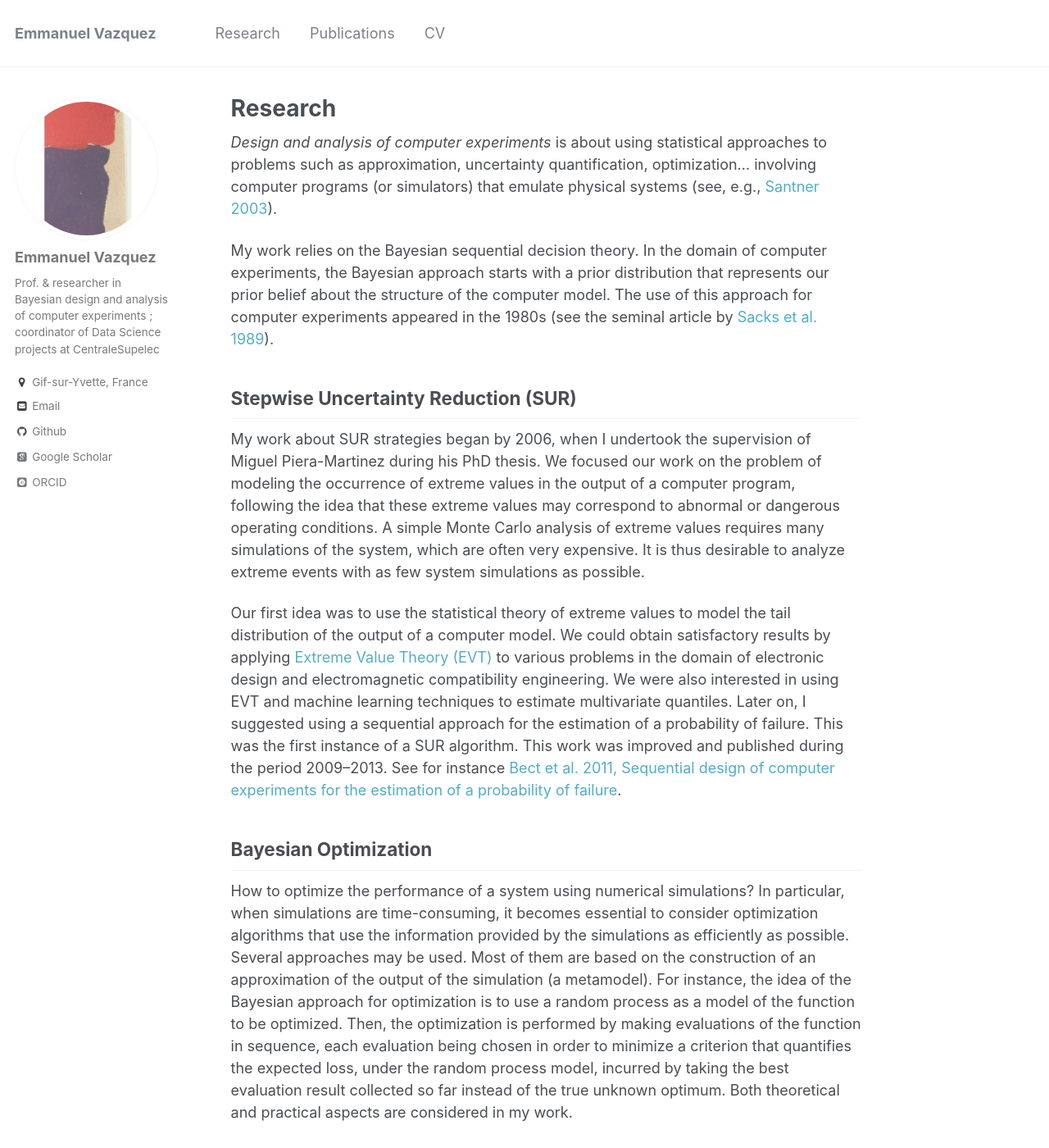
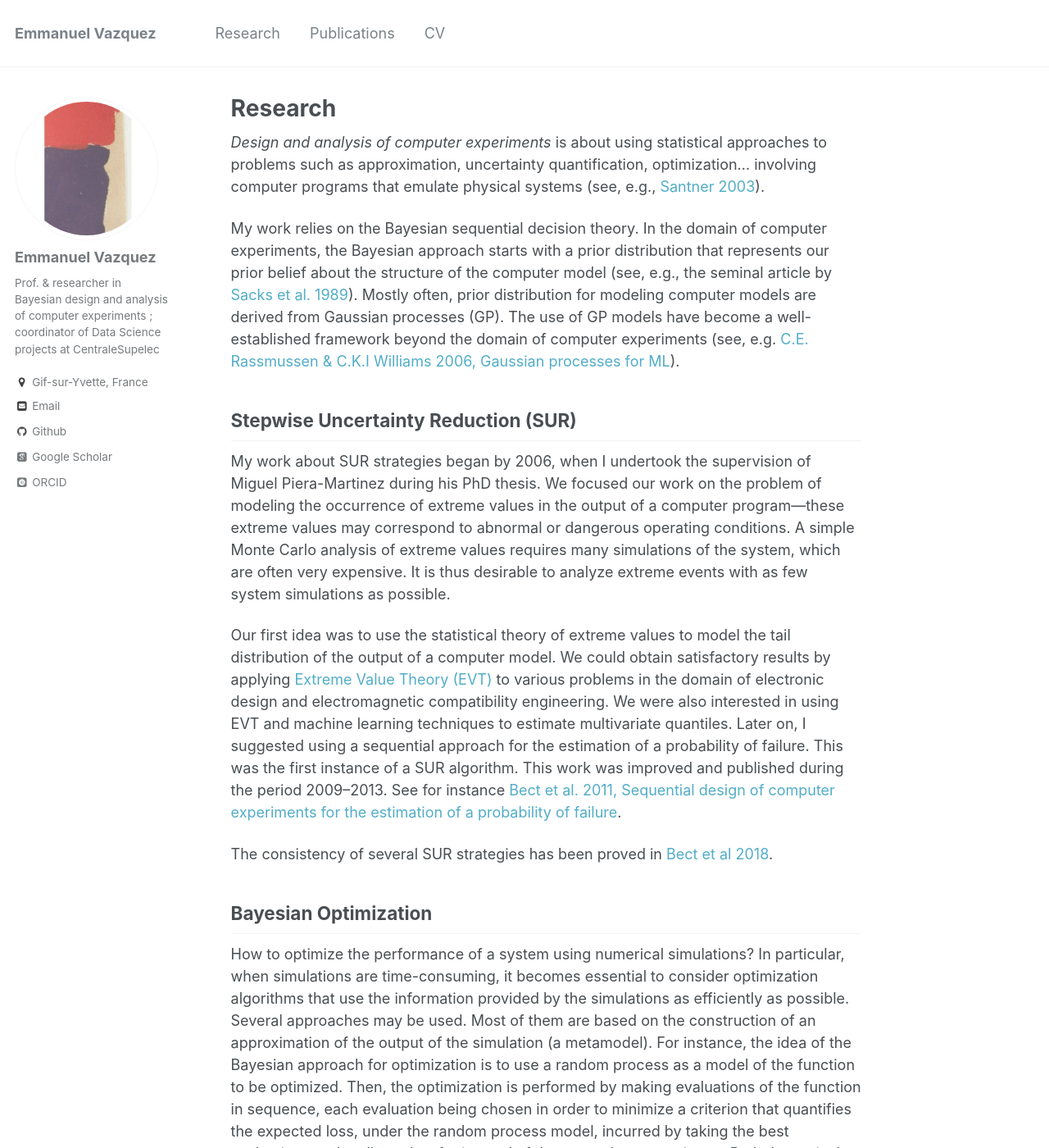
Before and after one commit to emvazquez/emvazquez.github.io, a Jekyll site: the page built from _pages/bdace.md, in a window 1280 px wide and 1400 px high. Shown: the whole window at 82% size. Built offline with Jekyll 4.4.1, drawn with Linux system fonts in a browser that asks for light colours; some web fonts are replaced; some of the changed text lies outside the part shown.

Commit message:
Update bdace.md

```diff
--- a/_pages/bdace.md
+++ b/_pages/bdace.md
@@ -4,21 +4,26 @@ permalink: /bdace/
 author_profile: true
 ---
 
-_Design and analysis of computer experiments_ is about using statistical approaches to problems such as  approximation, uncertainty quantification, optimization... involving computer programs (or simulators) that emulate physical systems (see, e.g., [Santner 2003](https://www.springer.com/fr/book/9780387954202)).
+_Design and analysis of computer experiments_ is about using statistical approaches to problems such as  approximation, uncertainty quantification, optimization... involving computer programs that emulate physical systems (see, e.g., [Santner 2003](https://www.springer.com/fr/book/9780387954202)).
 
-My work relies on the Bayesian sequential decision theory.  In the domain of computer experiments, the Bayesian approach starts with a prior distribution that represents our prior belief about the structure of the computer model. The use of this approach  for computer experiments appeared in the 1980s (see the seminal article by [Sacks et al. 1989](https://projecteuclid.org/euclid.ss/1177012413)).
+My work relies on the Bayesian sequential decision theory.  In the domain of computer experiments, the Bayesian approach starts with a prior distribution that represents our prior belief about the structure of the computer model (see, e.g., the seminal article by [Sacks et al. 1989](https://projecteuclid.org/euclid.ss/1177012413)). Mostly often, prior distribution for modeling computer models are derived from Gaussian processes (GP). The use of GP models have become a well-established framework beyond the domain of computer experiments (see, e.g. [C.E. Rassmussen & C.K.I Williams 2006, Gaussian processes for ML](http://www.gaussianprocess.org/gpml/)).
 
 Stepwise Uncertainty Reduction (SUR)
 ------
 
 My work about SUR strategies began by 2006, when I undertook the supervision of Miguel
-Piera-Martinez during his PhD thesis. We focused our work on the problem of modeling the occurrence of extreme values in the output of a computer program, following the idea that these extreme values may correspond to
+Piera-Martinez during his PhD thesis. We focused our work on the problem of modeling the occurrence of extreme values in the output of a computer program---these extreme values may correspond to
 abnormal or dangerous operating conditions.  A simple Monte Carlo analysis of extreme values requires many simulations of the system, which are often very expensive. It is thus desirable to analyze extreme events with as few system simulations as possible.
 
 Our first idea was to use the statistical theory of extreme values to model the tail distribution of the output of a computer model. We could obtain satisfactory results by applying [Extreme Value Theory (EVT)](https://en.wikipedia.org/wiki/Extreme_value_theory) to various problems in the domain of electronic design and electromagnetic compatibility engineering. We were also interested in using EVT and machine learning techniques to estimate multivariate quantiles. Later on, I suggested using a sequential approach for the estimation of a probability of failure. This was the first instance of a SUR algorithm. This work was improved and published during the period 2009--2013. See for instance [Bect et al. 2011, Sequential design of computer experiments for the estimation of a probability of failure](https://link.springer.com/article/10.1007/s11222-011-9241-4).
 
+The consistency of several SUR strategies has been proved in [Bect et al 2018](https://arxiv.org/abs/1608.01118).
 
 Bayesian Optimization
 ------
 
-How to optimize the performance of a system using numerical simulations? In particular, when simulations are time-consuming, it becomes essential to consider optimization algorithms that use the information provided by the simulations as efficiently as possible. Several approaches may be used. Most of them are based on the construction of an approximation of the output of the simulation (a metamodel). For instance, the idea of the Bayesian approach for optimization is to use a random process as a model of the function to be optimized. Then, the optimization is performed by making evaluations of the function in sequence, each evaluation being chosen in order to minimize a criterion that quantifies the expected loss, under the random process model, incurred by taking the best evaluation result collected so far instead of the true unknown optimum. Both theoretical and practical aspects are considered in my work.
+How to optimize the performance of a system using numerical simulations? In particular, when simulations are time-consuming, it becomes essential to consider optimization algorithms that use the information provided by the simulations as efficiently as possible. Several approaches may be used. Most of them are based on the construction of an approximation of the output of the simulation (a metamodel). For instance, the idea of the Bayesian approach for optimization is to use a random process as a model of the function to be optimized. Then, the optimization is performed by making evaluations of the function in sequence, each evaluation being chosen in order to minimize a criterion that quantifies the expected loss, under the random process model, incurred by taking the best evaluation result collected so far instead of the true unknown optimum. Both theoretical and practical aspects are considered in my work:
+ * [An informational approach to the global optimization of expensive-to-evaluate functions](https://link.springer.com/article/10.1007/s10898-008-9354-2)
+ * [Convergence properties of the expected improvement algorithm with fixed mean and covariance functions](https://www.sciencedirect.com/science/article/pii/S0378375810001850)
+ * [Robust Gaussian Process-Based Global Optimization Using a Fully Bayesian Expected Improvement Criterion](https://link.springer.com/chapter/10.1007%2F978-3-642-25566-3_13)
+ * [A Bayesian approach to constrained single- and multi-objective optimization](https://link.springer.com/article/10.1007/s10898-016-0427-3)
```
